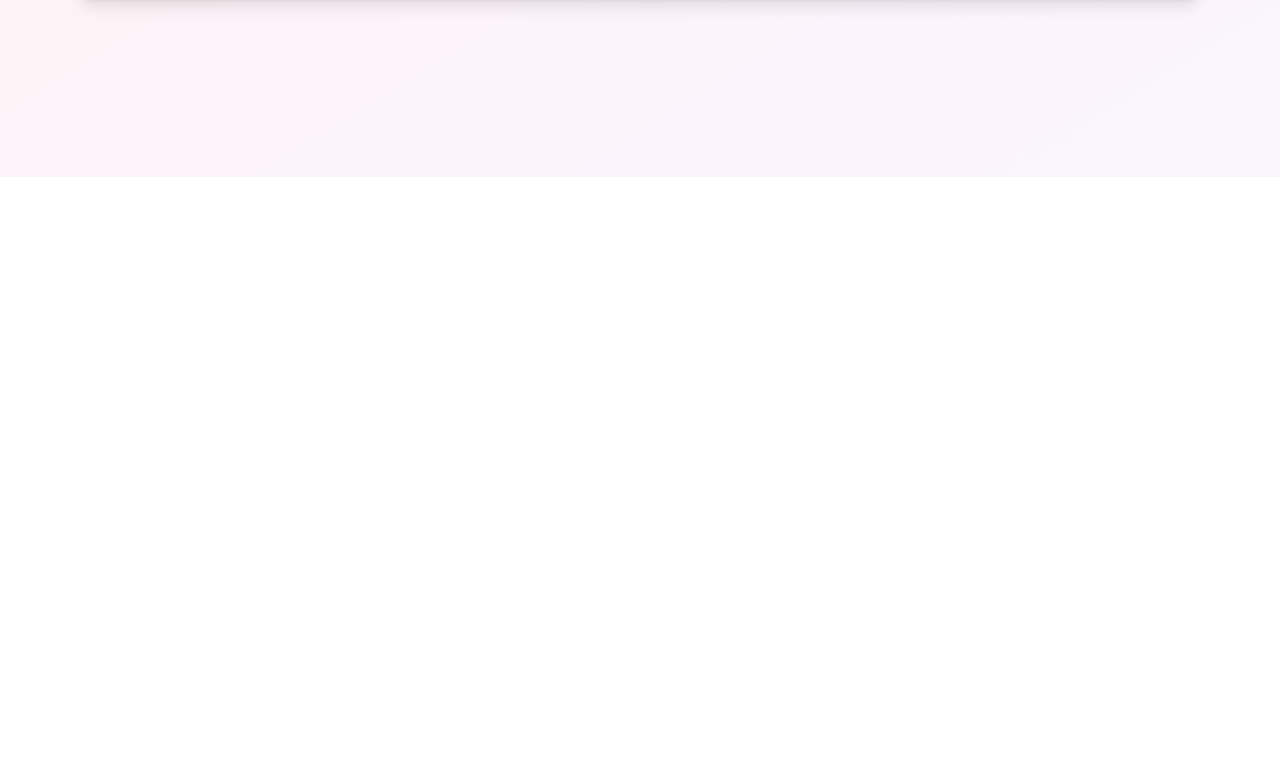
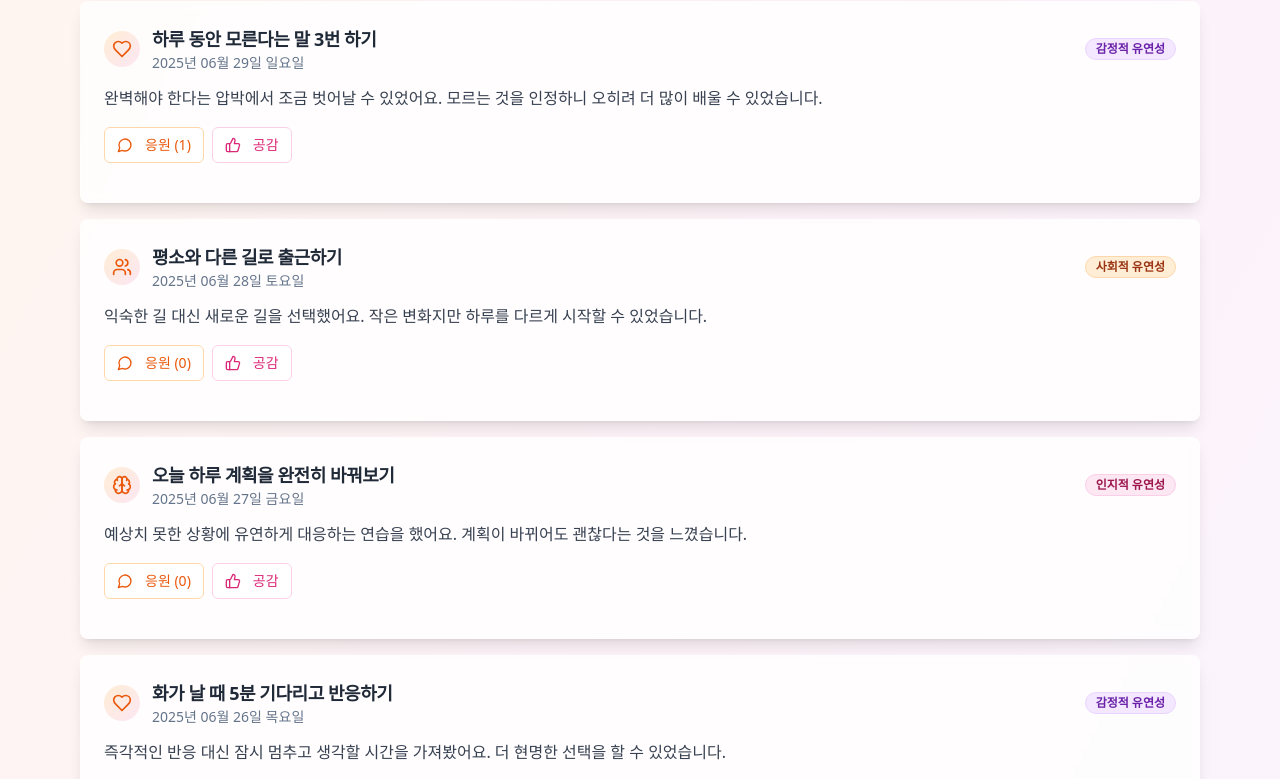
Before and after one commit to Jin409/daily-flex-builder, a React (Vite) app: page /reflections in a window 1280 px wide. Shown: the part 623-1402 px from the top of the page. Before the commit the page ends 800 px from the top, so only its background shows below. Built offline with nearby package versions, Linux system fonts and the light colour scheme.

Commit message:
Refactor UI and add features
- Apply orange theme to 'ReflectionHistory' page.
- Add 10 mock mission dates near today.
- Restore reflection dialog after mission completion.
- Move 'View Growth Records' button.
- Implement comment/feedback feature.

```diff
--- a/src/components/ReflectionCalendar.tsx
+++ b/src/components/ReflectionCalendar.tsx
@@ -90,7 +90,7 @@ const ReflectionCalendar = ({ reflections, selectedDate, onSelectDate }: Reflect
                 const IconComponent = iconMap[config.icon as keyof typeof iconMap];
 
                 return (
-                  <div key={reflection.id} className="space-y-4">
+                  <div key={reflection.id} className="space-y-4 mb-6 last:mb-0">
                     <div className="flex items-center gap-3">
                       <div className="p-2 rounded-full bg-gradient-to-br from-orange-100 to-pink-100">
                         <IconComponent className="w-4 h-4 text-orange-600" />
@@ -103,9 +103,14 @@ const ReflectionCalendar = ({ reflections, selectedDate, onSelectDate }: Reflect
                       </div>
                     </div>
                     <div className="bg-gradient-to-r from-orange-50 to-pink-50 p-4 rounded-lg">
-                      <p className="text-gray-700 leading-relaxed">
+                      <p className="text-gray-700 leading-relaxed mb-2">
                         {reflection.reflection}
                       </p>
+                      <div className="text-sm text-gray-500 flex items-center gap-2">
+                        <span>응원 {reflection.comments?.length || 0}개</span>
+                        <span>•</span>
+                        <span>공감</span>
+                      </div>
                     </div>
                   </div>
                 );
--- a/src/components/ReflectionCard.tsx
+++ b/src/components/ReflectionCard.tsx
@@ -1,11 +1,13 @@
 
-import React from 'react';
+import React, { useState } from 'react';
 import { Card, CardContent, CardDescription, CardHeader, CardTitle } from "@/components/ui/card";
 import { Badge } from "@/components/ui/badge";
-import { Users, Brain, Heart } from 'lucide-react';
+import { Button } from "@/components/ui/button";
+import { Textarea } from "@/components/ui/textarea";
+import { Users, Brain, Heart, MessageCircle, ThumbsUp, Send } from 'lucide-react';
 import { format } from 'date-fns';
 import { ko } from 'date-fns/locale';
-import { ReflectionEntry, categoryConfig } from '@/types/reflection';
+import { ReflectionEntry, categoryConfig, Comment } from '@/types/reflection';
 
 interface ReflectionCardProps {
   reflection: ReflectionEntry;
@@ -18,8 +20,27 @@ const iconMap = {
 };
 
 const ReflectionCard = ({ reflection }: ReflectionCardProps) => {
+  const [showComments, setShowComments] = useState(false);
+  const [newComment, setNewComment] = useState('');
+  const [comments, setComments] = useState(reflection.comments || []);
+  const [commentType, setCommentType] = useState<'comment' | 'feedback'>('comment');
+
   const config = categoryConfig[reflection.category];
   const IconComponent = iconMap[config.icon as keyof typeof iconMap];
+
+  const handleAddComment = () => {
+    if (newComment.trim()) {
+      const comment: Comment = {
+        id: Date.now().toString(),
+        author: '익명의 응원자',
+        content: newComment,
+        date: new Date(),
+        type: commentType
+      };
+      setComments([...comments, comment]);
+      setNewComment('');
+    }
+  };
 
   return (
     <Card className="border-0 shadow-lg bg-white/80 backdrop-blur-sm hover:shadow-xl transition-all duration-200">
@@ -42,9 +63,92 @@ const ReflectionCard = ({ reflection }: ReflectionCardProps) => {
         </div>
       </CardHeader>
       <CardContent>
-        <p className="text-gray-700 leading-relaxed">
+        <p className="text-gray-700 leading-relaxed mb-4">
           {reflection.reflection}
         </p>
+
+        {/* 댓글 토글 버튼 */}
+        <div className="flex items-center gap-2 mb-4">
+          <Button
+            variant="outline"
+            size="sm"
+            onClick={() => setShowComments(!showComments)}
+            className="text-orange-600 border-orange-200 hover:bg-orange-50"
+          >
+            <MessageCircle className="w-4 h-4 mr-1" />
+            응원 ({comments.length})
+          </Button>
+          <Button
+            variant="outline"
+            size="sm"
+            className="text-pink-600 border-pink-200 hover:bg-pink-50"
+          >
+            <ThumbsUp className="w-4 h-4 mr-1" />
+            공감
+          </Button>
+        </div>
+
+        {/* 댓글 섹션 */}
+        {showComments && (
+          <div className="space-y-4 border-t pt-4">
+            {/* 기존 댓글 */}
+            {comments.map((comment) => (
+              <div key={comment.id} className="bg-gradient-to-r from-orange-50 to-pink-50 p-3 rounded-lg">
+                <div className="flex items-center gap-2 mb-1">
+                  <span className="font-medium text-sm text-orange-700">{comment.author}</span>
+                  <Badge variant="outline" className={`text-xs ${
+                    comment.type === 'feedback'
+                      ? 'bg-purple-100 text-purple-700 border-purple-200'
+                      : 'bg-blue-100 text-blue-700 border-blue-200'
+                  }`}>
+                    {comment.type === 'feedback' ? '피드백' : '응원'}
+                  </Badge>
+                  <span className="text-xs text-gray-500">
+                    {format(comment.date, 'MM/dd HH:mm')}
+                  </span>
+                </div>
+                <p className="text-sm text-gray-700">{comment.content}</p>
+              </div>
+            ))}
+
+            {/* 새 댓글 작성 */}
+            <div className="space-y-2">
+              <div className="flex gap-2">
+                <Button
+                  variant={commentType === 'comment' ? 'default' : 'outline'}
+                  size="sm"
+                  onClick={() => setCommentType('comment')}
+                  className={commentType === 'comment' ? 'bg-orange-500 hover:bg-orange-600' : 'text-orange-600 border-orange-200'}
+                >
+                  응원 메시지
+                </Button>
+                <Button
+                  variant={commentType === 'feedback' ? 'default' : 'outline'}
+                  size="sm"
+                  onClick={() => setCommentType('feedback')}
+                  className={commentType === 'feedback' ? 'bg-purple-500 hover:bg-purple-600' : 'text-purple-600 border-purple-200'}
+                >
+                  성장 피드백
+                </Button>
+              </div>
+              <div className="flex gap-2">
+                <Textarea
+                  value={newComment}
+                  onChange={(e) => setNewComment(e.target.value)}
+                  placeholder={commentType === 'comment' ? "따뜻한 응원 메시지를 남겨주세요..." : "성장에 도움이 될 피드백을 남겨주세요..."}
+                  className="flex-1 min-h-[60px] border-orange-200 focus:border-orange-400"
+                />
+                <Button
+                  onClick={handleAddComment}
+                  disabled={!newComment.trim()}
+                  className="bg-gradient-to-r from-orange-500 to-pink-500 hover:from-orange-600 hover:to-pink-600"
+                >
+                  <Send className="w-4 h-4" />
+                </Button>
+              </div>
+            </div>
+          </div>
+        )}
       </CardContent>
     </Card>
   );
--- a/src/types/reflection.ts
+++ b/src/types/reflection.ts
@@ -5,46 +5,138 @@ export interface ReflectionEntry {
   category: '사회적 유연성' | '인지적 유연성' | '감정적 유연성';
   title: string;
   reflection: string;
+  comments?: Comment[];
+}
+
+export interface Comment {
+  id: string;
+  author: string;
+  content: string;
+  date: Date;
+  type: 'comment' | 'feedback';
 }
 
 export const categoryConfig = {
   '사회적 유연성': {
-    color: 'bg-blue-100 text-blue-800 border-blue-200',
+    color: 'bg-orange-100 text-orange-800 border-orange-200',
     icon: 'Users',
-    dotColor: '#3B82F6'
+    dotColor: '#EA580C'
   },
   '인지적 유연성': {
-    color: 'bg-purple-100 text-purple-800 border-purple-200',
+    color: 'bg-pink-100 text-pink-800 border-pink-200',
     icon: 'Brain',
-    dotColor: '#8B5CF6'
+    dotColor: '#EC4899'
   },
   '감정적 유연성': {
-    color: 'bg-green-100 text-green-800 border-green-200',
+    color: 'bg-purple-100 text-purple-800 border-purple-200',
     icon: 'Heart',
-    dotColor: '#10B981'
+    dotColor: '#8B5CF6'
   }
+};
+
+// 오늘 날짜 기준으로 미션 날짜 생성
+const today = new Date();
+const getDateOffset = (offset: number) => {
+  const date = new Date(today);
+  date.setDate(date.getDate() + offset);
+  return date;
 };
 
 export const mockReflections: ReflectionEntry[] = [
   {
     id: '1',
-    date: new Date(2025, 0, 29),
+    date: getDateOffset(0), // 오늘
     category: '사회적 유연성',
     title: '처음 보는 사람에게 먼저 인사하기',
-    reflection: '처음엔 긴장했지만 점차 편안해졌어요. 생각보다 사람들이 친근하게 반응해주었어요. 더 자연스럽게 대화를 이어가고 싶어요.'
+    reflection: '처음엔 긴장했지만 점차 편안해졌어요. 생각보다 사람들이 친근하게 반응해주었어요. 더 자연스럽게 대화를 이어가고 싶어요.',
+    comments: [
+      {
+        id: '1',
+        author: '김성장',
+        content: '정말 대단해요! 저도 이런 용기를 내보고 싶어요 👏',
+        date: getDateOffset(0),
+        type: 'comment'
+      }
+    ]
   },
   {
     id: '2',
-    date: new Date(2025, 0, 28),
+    date: getDateOffset(-1), // 어제
     category: '인지적 유연성',
     title: '내 의견과 반대되는 입장 끝까지 듣기',
-    reflection: '평소라면 중간에 반박했을 텐데, 끝까지 들어보니 새로운 관점을 발견했어요. 다양한 시각을 받아들이는 것이 생각보다 어렵지 않았어요.'
+    reflection: '평소라면 중간에 반박했을 텐데, 끝까지 들어보니 새로운 관점을 발견했어요. 다양한 시각을 받아들이는 것이 생각보다 어렵지 않았어요.',
+    comments: []
   },
   {
     id: '3',
-    date: new Date(2025, 0, 27),
+    date: getDateOffset(-2), // 2일 전
     category: '감정적 유연성',
     title: '하루 동안 모른다는 말 3번 하기',
-    reflection: '완벽해야 한다는 압박에서 조금 벗어날 수 있었어요. 모르는 것을 인정하니 오히려 더 많이 배울 수 있었습니다.'
+    reflection: '완벽해야 한다는 압박에서 조금 벗어날 수 있었어요. 모르는 것을 인정하니 오히려 더 많이 배울 수 있었습니다.',
+    comments: [
+      {
+        id: '2',
+        author: '박응원',
+        content: '모르는 것을 인정하는 용기가 정말 대단합니다. 저도 배워야겠어요!',
+        date: getDateOffset(-2),
+        type: 'feedback'
+      }
+    ]
+  },
+  {
+    id: '4',
+    date: getDateOffset(-3),
+    category: '사회적 유연성',
+    title: '평소와 다른 길로 출근하기',
+    reflection: '익숙한 길 대신 새로운 길을 선택했어요. 작은 변화지만 하루를 다르게 시작할 수 있었습니다.',
+    comments: []
+  },
+  {
+    id: '5',
+    date: getDateOffset(-4),
+    category: '인지적 유연성',
+    title: '오늘 하루 계획을 완전히 바꿔보기',
+    reflection: '예상치 못한 상황에 유연하게 대응하는 연습을 했어요. 계획이 바뀌어도 괜찮다는 것을 느꼈습니다.',
+    comments: []
+  },
+  {
+    id: '6',
+    date: getDateOffset(-5),
+    category: '감정적 유연성',
+    title: '화가 날 때 5분 기다리고 반응하기',
+    reflection: '즉각적인 반응 대신 잠시 멈추고 생각할 시간을 가져봤어요. 더 현명한 선택을 할 수 있었습니다.',
+    comments: []
+  },
+  {
+    id: '7',
+    date: getDateOffset(-6),
+    category: '사회적 유연성',
+    title: '평소 안 가던 카페에서 일하기',
+    reflection: '새로운 환경에서 적응하는 능력을 키워봤어요. 환경이 바뀌어도 집중할 수 있다는 자신감을 얻었습니다.',
+    comments: []
+  },
+  {
+    id: '8',
+    date: getDateOffset(-7),
+    category: '인지적 유연성',
+    title: '평소와 반대 의견으로 토론해보기',
+    reflection: '내 입장과 반대되는 관점에서 생각해보는 연습을 했어요. 다각도로 사고하는 능력이 늘어난 것 같아요.',
+    comments: []
+  },
+  {
+    id: '9',
+    date: getDateOffset(-8),
+    category: '감정적 유연성',
+    title: '스트레스 받는 상황에서 심호흡 3번 하기',
+    reflection: '긴장되는 순간에 의식적으로 호흡을 조절해봤어요. 마음이 차분해지고 더 냉정하게 판단할 수 있었어요.',
+    comments: []
+  },
+  {
+    id: '10',
+    date: getDateOffset(-9),
+    category: '사회적 유연성',
+    title: '평소 말 안 하는 동료와 대화하기',
+    reflection: '용기를 내어 먼저 말을 걸어봤어요. 생각보다 재미있는 이야기를 나눌 수 있었고, 새로운 인연을 만들 수 있었습니다.',
+    comments: []
   }
 ];
```
Also changed, not shown: src/pages/Index.tsx (+23 -19 lines).
